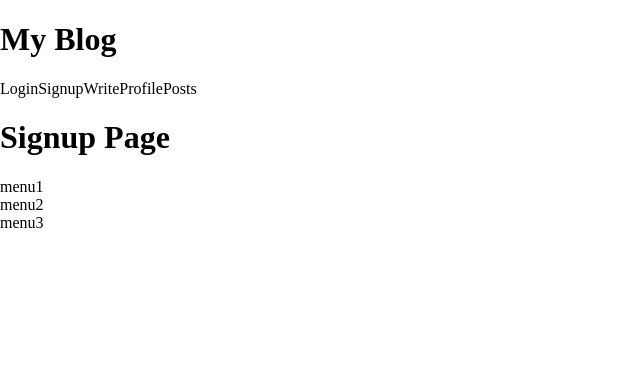
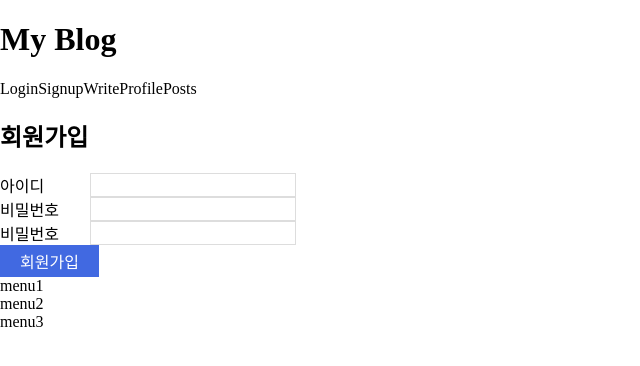
Before and after one commit to strongerDeer/blog, a React (Create React App) app: page /signup in a window 1280 px wide. Shown: the top 366 px of the page, without its empty margins (0-640 px from the left). Built offline with nearby package versions, Linux system fonts and the light colour scheme.

Commit message:
✨ Feat: 로그인/회원가입 컴포넌트 작성

```diff
--- /dev/null
+++ b/src/components/organisms/FormSet.tsx
@@ -0,0 +1,60 @@
+import Button from 'components/atoms/Button';
+import InputTextLabel from '../molecules/InputTextLabel';
+
+interface FormSetProps {
+  email: string;
+  password: string;
+  onChange?: any;
+  passwordConfirm?: string;
+  signup?: boolean;
+  error?: string;
+}
+
+export default function FormSet({
+  email,
+  password,
+  passwordConfirm,
+  onChange,
+  signup,
+  error,
+}: FormSetProps) {
+  const text = signup ? '회원가입' : '로그인';
+
+  return (
+    <>
+      <h2>{text}</h2>
+      {error && error?.length > 0 && <p>{error}</p>}
+      <form method="POST">
+        <div>
+          <InputTextLabel
+            label="아이디"
+            id="user-id"
+            value={email}
+            onChange={onChange}
+          />
+        </div>
+        <div>
+          <InputTextLabel
+            label="비밀번호"
+            id="user-pw"
+            value={password}
+            onChange={onChange}
+          />
+        </div>
+        {signup && (
+          <div>
+            <InputTextLabel
+              label="비밀번호"
+              id="user-pw2"
+              value={passwordConfirm}
+              onChange={onChange}
+            />
+          </div>
+        )}
+        <Button type="submit" disabled={error ? error?.length > 0 : undefined}>
+          {text}
+        </Button>
+      </form>
+    </>
+  );
+}
--- /dev/null
+++ b/src/components/templates/LoginTemp.tsx
@@ -0,0 +1,5 @@
+import FormSet from 'components/organisms/FormSet';
+
+export default function LoginTemp() {
+  return <FormSet email={''} password={''} />;
+}
--- /dev/null
+++ b/src/components/templates/SignupTemp.tsx
@@ -0,0 +1,65 @@
+import FormSet from 'components/organisms/FormSet';
+import { useState } from 'react';
+
+export default function SignupTemp() {
+  const [email, setEmail] = useState<string>('');
+  const [password, setPassword] = useState<string>('');
+  const [passwordConfirm, setPasswordConfirm] = useState<string>('');
+  const [error, setError] = useState<string>('');
+
+  const onChange = (e: React.ChangeEvent<HTMLInputElement>) => {
+    const {
+      target: { name, value },
+    } = e;
+
+    switch (name) {
+      case 'user-id':
+        setEmail(value);
+
+        // 유효성 검사
+        const validRegex =
+          /^[a-zA-Z0-9.!#$%&'*+/=?^_`{|}~-]+@[a-zA-Z0-9-]+(?:\.[a-zA-Z0-9-]+)*$/;
+        if (!value?.match(validRegex)) {
+          setError('이메일 형식이 올바르지 않습니다.');
+        } else {
+          setError('');
+        }
+        break;
+      case 'user-pw':
+        setPassword(value);
+        // 패스워드 길이
+        if (value?.length < 8) {
+          setError('비밀번호는 8자리 이상으로 입력해주세요');
+        } else if (passwordConfirm?.length > 0 && value !== passwordConfirm) {
+          setError('비밀번호가 일치하지 않습니다');
+        } else {
+          setError('');
+        }
+        break;
+      case 'user-pw2':
+        setPasswordConfirm(value);
+        // 패스워드 길이
+        if (value?.length < 8) {
+          setError('비밀번호는 8자리 이상으로 입력해주세요');
+        } else if (value !== password) {
+          setError('비밀번호가 일치하지 않습니다');
+        } else {
+          setError('');
+        }
+        break;
+    }
+
+    console.log(error);
+  };
+
+  return (
+    <FormSet
+      email={email}
+      password={password}
+      passwordConfirm={passwordConfirm}
+      error={error}
+      onChange={onChange}
+      signup
+    />
+  );
+}
--- a/src/pages/login/index.tsx
+++ b/src/pages/login/index.tsx
@@ -1,3 +1,5 @@
+import LoginTemp from 'components/templates/LoginTemp';
+
 export default function LoginPage() {
-  return <h1>Login Page</h1>;
+  return <LoginTemp />;
 }
--- a/src/pages/signup/index.tsx
+++ b/src/pages/signup/index.tsx
@@ -1,3 +1,5 @@
+import SignupTemp from 'components/templates/SignupTemp';
+
 export default function SignupPage() {
-  return <h1>Signup Page</h1>;
+  return <SignupTemp />;
 }
```
